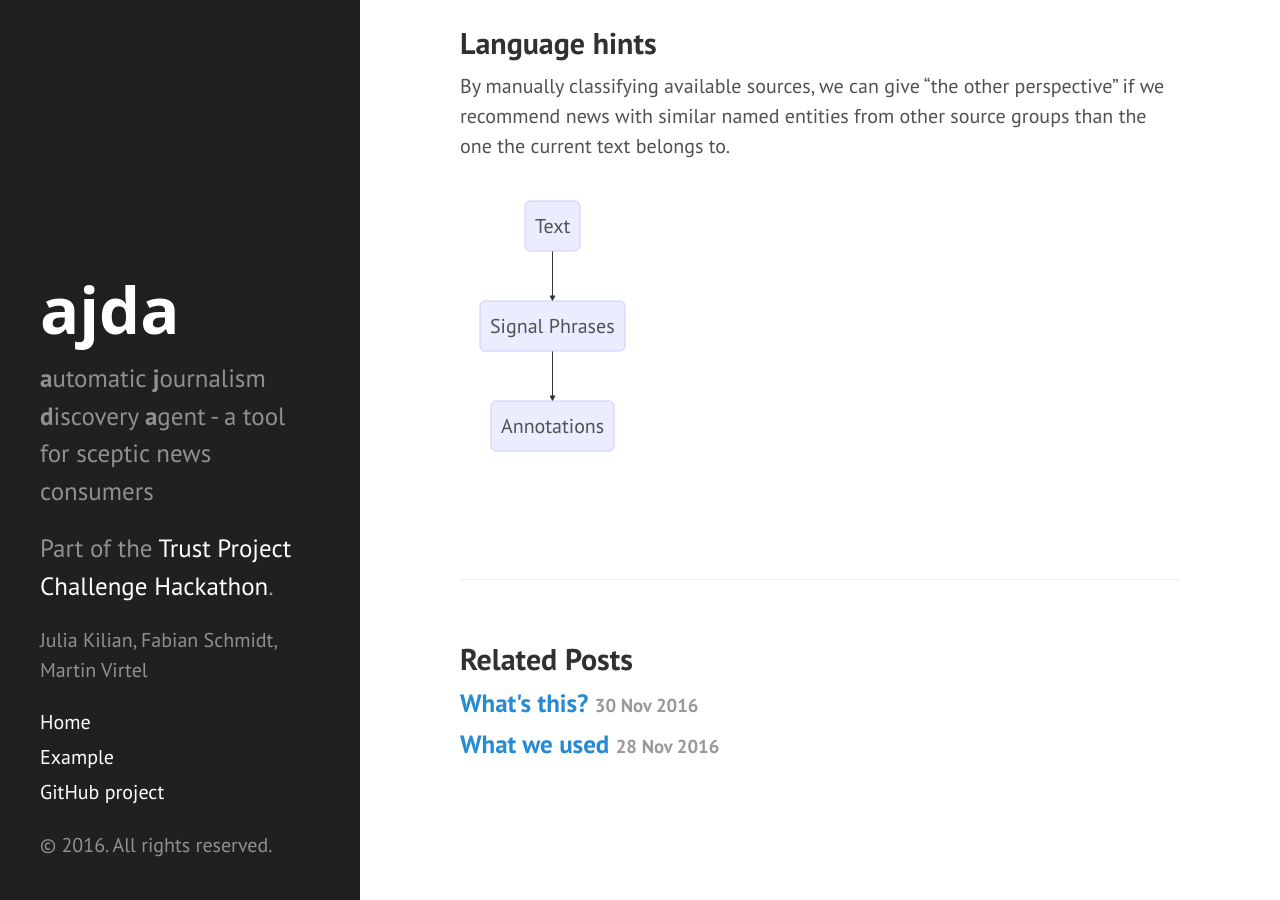
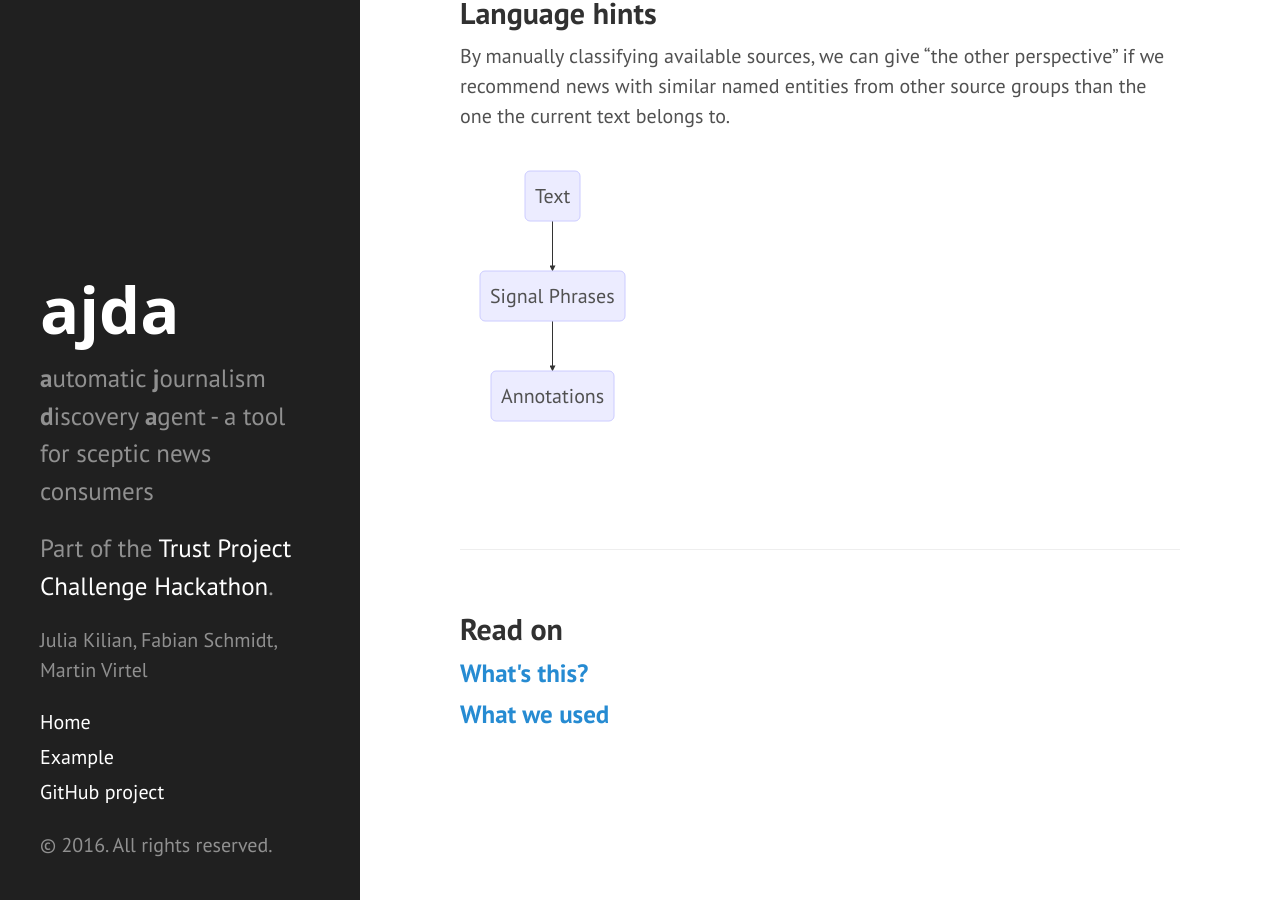
Before and after one commit to dpa-newslab/fidt, a Jekyll site: the page built from _posts/2016-11-30-theparts.md, in a window 1280 px wide and 900 px high, scrolled down 1695 px. Built offline with Jekyll 4.4.1, drawn with Linux system fonts in a browser that asks for light colours.

Commit message:
no more date

```diff
--- a/_layouts/post.html
+++ b/_layouts/post.html
@@ -4,19 +4,19 @@
 
 <div class="post">
   <h1 class="post-title">{{ page.title }}</h1>
-  <span class="post-date">{{ page.date | date_to_string }}</span>
+  <!-- <span class="post-date">{{ page.date | date_to_string }}</span> -->
   {{ content }}
 </div>
 
 <div class="related">
-  <h2>Related Posts</h2>
+  <h2>Read on</h2>
   <ul class="related-posts">
     {% for post in site.related_posts limit:3 %}
       <li>
         <h3>
-          <a href="{{ post.url }}">
+            <a href="{{ site.baseurl }}{{ post.url }}">
             {{ post.title }}
-            <small>{{ post.date | date_to_string }}</small>
+            <!-- <small>{{ post.date | date_to_string }}</small> -->
           </a>
         </h3>
       </li>
```
Also changed, not shown: _posts/2016-11-29-what-we-used.md (renamed from _posts/2016-11-28-what-we-used.md), _posts/2016-11-30-theparts.md (renamed from _posts/2016-11-29-components.md), _posts/2016-11-31-intro.md (renamed from _posts/2016-11-30-intro.md).
